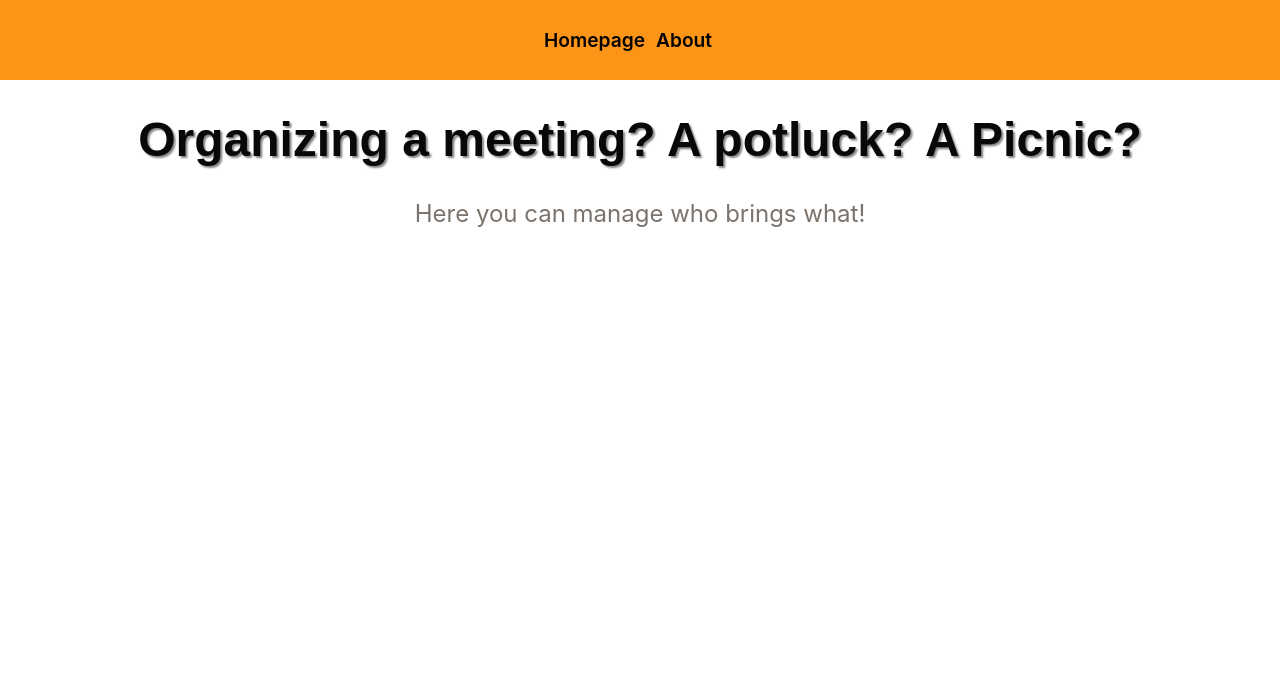
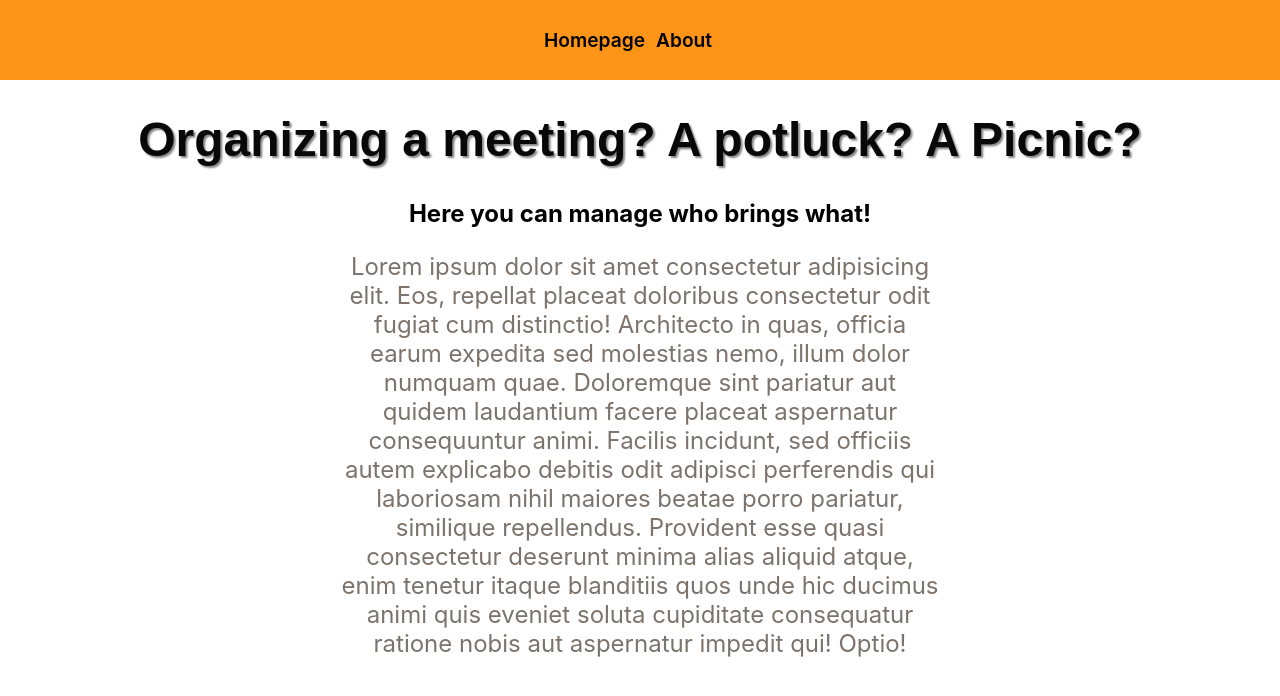
Before and after one commit to ReaGol/Mid-project, a React (Create React App) app: page /about in a window 1280 px wide. Shown: the top 696 px of the page. Built offline with nearby package versions, Linux system fonts and the light colour scheme.

Commit message:
fixed errors

```diff
--- a/src/App.css
+++ b/src/App.css
@@ -116,12 +116,17 @@ button:hover {
    height: 100%;
 } */
 
+.text-container {
+  max-width: 600px;
+  margin: 0 auto;
+  text-align: center;
+}
+
 p {
   display: flex;
   align-self: center;
   font-size: 1.5rem;
   color: #7b736c;
-  /* text-shadow: 2px 2px 2px grey; */
   justify-content: center;
 }
 
--- a/src/pages/About.js
+++ b/src/pages/About.js
@@ -3,10 +3,25 @@ import React from 'react'
 function About() {
   return (
     <div>
-        <h1>Organizing a meeting? A potluck? A Picnic?</h1>
-        <p>Here you can manage who brings what!</p>
+      <h1>Organizing a meeting? A potluck? A Picnic?</h1>
+      <div className='text-container'>
+        <h2>Here you can manage who brings what!</h2>
+        <p>
+          Lorem ipsum dolor sit amet consectetur adipisicing elit. Eos, repellat
+          placeat doloribus consectetur odit fugiat cum distinctio! Architecto
+          in quas, officia earum expedita sed molestias nemo, illum dolor
+          numquam quae. Doloremque sint pariatur aut quidem laudantium facere
+          placeat aspernatur consequuntur animi. Facilis incidunt, sed officiis
+          autem explicabo debitis odit adipisci perferendis qui laboriosam nihil
+          maiores beatae porro pariatur, similique repellendus. Provident esse
+          quasi consectetur deserunt minima alias aliquid atque, enim tenetur
+          itaque blanditiis quos unde hic ducimus animi quis eveniet soluta
+          cupiditate consequatur ratione nobis aut aspernatur impedit qui!
+          Optio!
+        </p>
+      </div>
     </div>
-  )
+  );
 }
 
 export default About
--- a/src/pages/Event.js
+++ b/src/pages/Event.js
@@ -7,8 +7,7 @@ import Dishes from "./Dishes";
 function Event(props) {
   const params = useParams();
   const [eventData, setEventData] = useState({});
-  const [inputVal, setInputVal] = useState("");
-  //   const [inputImg, setInputImg] = useState("");
+  // const [inputVal, setInputVal] = useState("");
   const [isLoading, setIsLoading] = useState(false);
   const [errorMes, setErrorMes] = useState(null);
   const { user, setUser } = useContext(UserContext);
@@ -37,11 +36,11 @@ function Event(props) {
   }, [params]);
 
   // function to update event
-  const updateEventDish =async (dish, checked) => {
+  const updateEventDish = async (dish, checked) => {
      try {
       setIsLoading(true);
 const users = [...eventData.users]
-      const currentUser = users.find(u => u.name == user)
+      const currentUser = users.find(u => u.name === user)
       if (!currentUser) {
         users.push({name:user, stuff:[dish]})
       }
```
